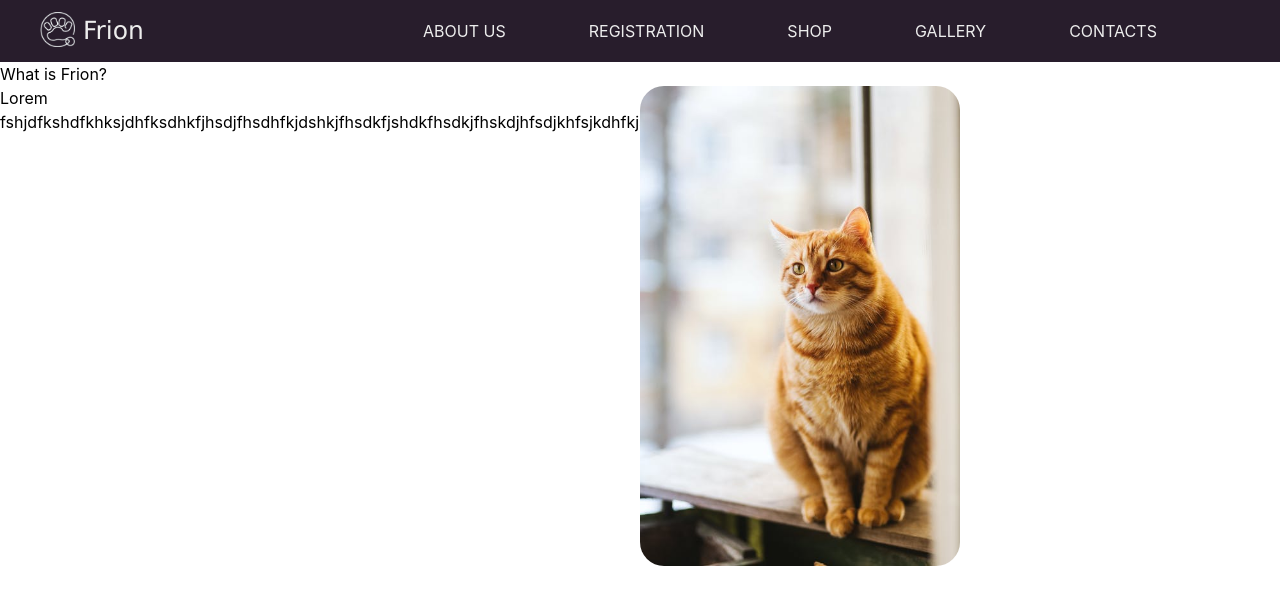
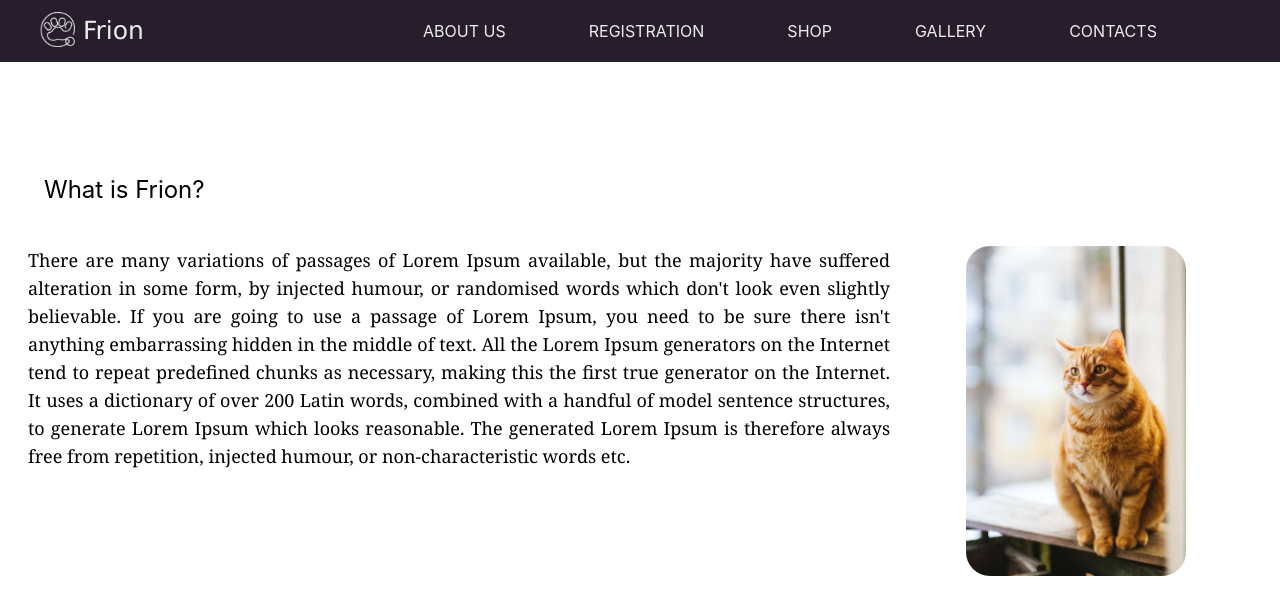
Before and after one commit to Proveno/Frion, a Next.js app in the folder frion-next-js-app/: page / in a window 1280 px wide. Shown: the top 614 px of the page. Built offline with nearby package versions, Linux system fonts and the light colour scheme.

Commit message:
added InfoBlock

```diff
--- a/frion-next-js-app/pages/index.js
+++ b/frion-next-js-app/pages/index.js
@@ -1,11 +1,11 @@
-import React, { useState } from 'react'
-import Image from 'next/image'
-import navBar from '../styles/navBar.module.css'
-import infBlock from '../styles/infoBlock.module.css'
+import React, { useState } from "react";
+import Image from "next/image";
+import navBar from "../styles/navBar.module.css";
+import infBlock from "../styles/infoBlock.module.css";
 
-import MenuIcon from '../assets/logo.png'
-import CatImage from '../assets/InformationCat.jpeg'
-import CloseIcon from '../assets/window-close-regular.svg'
+import MenuIcon from "../assets/logo.png";
+import CatImage from "../assets/InformationCat.jpeg";
+import CloseIcon from "../assets/window-close-regular.svg";
 
 export default function Home() {
   // const [isSideMenuOpen, setisSideMenuOpen] = useState(false)
@@ -14,28 +14,25 @@ export default function Home() {
   //   (isSideMenuOpen) ? setisSideMenuOpen(false) : setisSideMenuOpen(true)
   // }
 
-
   return (
     <div>
       {/* NavBar */}
-      <div className={`sticky flex justify-between top-0 py-3 px-10 ${navBar.navBar}`} >
+      <div
+        className={`sticky flex justify-between top-0 py-3 px-10 ${navBar.navBar}`}
+      >
         {/* Logo/Home */}
         <div className={`flex`}>
           <div className={`${navBar.imageLogo}`}>
-            <Image src={MenuIcon} alt="Logo picture :>"/>
+            <Image src={MenuIcon} alt="Logo picture :>" />
           </div>
           <div className={`ml-2 ${navBar.textLogo}`}>
-            <a>
-              Frion
-            </a>
+            <a>Frion</a>
           </div>
         </div>
 
         {/* NavButtons */}
         <div className={`flex justify-between w-9/12`}>
-          <div className={`self-center`}>
-            {/* Indent from logo */}
-          </div>
+          <div className={`self-center`}>{/* Indent from logo */}</div>
           <div className={`self-center`}>
             <button>ABOUT US</button>
           </div>
@@ -51,23 +48,42 @@ export default function Home() {
           <div className={`self-center`}>
             <button>CONTACTS</button>
           </div>
-          <div className={`self-center`}>
-            {/* Indent from right border */}
-          </div>
+          <div className={`self-center`}>{/* Indent from right border */}</div>
         </div>
-
-
       </div>
       {/* About Us */}
-      <div>
-        <h3>What is Frion?</h3>
-        <div className='flex'>
-          <div className='self-start justify-center w-1/2'>
-            Lorem fshjdfkshdfkhksjdhfksdhkfjhsdjfhsdhfkjdshkjfhsdkfjshdkfhsdkjfhskdjhfsdjkhfsjkdhfkjsdhfjsdhfjksdhjkfshdfk
-          </div>
-          <div className='self-center justify-center w-1/2'>
-            <div className={`${infBlock.catImage}`}>
-            <Image className='border-none rounded-3xl' src={CatImage} alt="Picture with cat :>"/>
+      <div className="container mx-auto">
+        <div className="px-7 py-28">
+          <p className="text-2xl ml-4">What is Frion?</p>
+          <div className="flex mt-10">
+            <div className="self-start justify-center w-3/4">
+              <p
+                className={`whitespace-normal break-word indent-8 text-justify font-serif text-lg pr-14`}
+              >
+                {/* TODO: Rewrite text!!! */}
+                There are many variations of passages of Lorem Ipsum available,
+                but the majority have suffered alteration in some form, by
+                injected humour, or randomised words which don't look even
+                slightly believable. If you are going to use a passage of Lorem
+                Ipsum, you need to be sure there isn't anything embarrassing
+                hidden in the middle of text. All the Lorem Ipsum generators on
+                the Internet tend to repeat predefined chunks as necessary,
+                making this the first true generator on the Internet. It uses a
+                dictionary of over 200 Latin words, combined with a handful of
+                model sentence structures, to generate Lorem Ipsum which looks
+                reasonable. The generated Lorem Ipsum is therefore always free
+                from repetition, injected humour, or non-characteristic words
+                etc.
+              </p>
+            </div>
+            <div className="self-center text-right ml-5">
+              <div className={`${infBlock.catImage}`}>
+                <Image
+                  className="border-none rounded-3xl"
+                  src={CatImage}
+                  alt="Picture with cat :>"
+                />
+              </div>
             </div>
           </div>
         </div>
@@ -87,17 +103,23 @@ export default function Home() {
     //         </button>
     //         {(isSideMenuOpen) ? SideMenu() : ''}
     //   </div>
-  )
+  );
 }
 
 function SideMenu() {
   return (
     <div className="fixed h-screen w-1/2 sm:w-1/4 lg:hidden bg-blue-500 top-8">
       <ul className="menu-list flex flex-col text-xs font-bold">
-        <li className="menu-list-item py-2 hover:bg-white hover:text-blue-700"><a href="#">Home</a></li>
-        <li className="menu-list-item py-2 hover:bg-white hover:text-blue-700"><a href="#">Profile</a></li>
-        <li className="menu-list-item py-2 hover:bg-white hover:text-blue-700"><a href="#">Settings</a></li>
+        <li className="menu-list-item py-2 hover:bg-white hover:text-blue-700">
+          <a href="#">Home</a>
+        </li>
+        <li className="menu-list-item py-2 hover:bg-white hover:text-blue-700">
+          <a href="#">Profile</a>
+        </li>
+        <li className="menu-list-item py-2 hover:bg-white hover:text-blue-700">
+          <a href="#">Settings</a>
+        </li>
       </ul>
     </div>
-  )
+  );
 }
--- a/frion-next-js-app/styles/infoBlock.module.css
+++ b/frion-next-js-app/styles/infoBlock.module.css
@@ -1,4 +1,8 @@
 .catImage{
-    width: 50%;
-    height: 50%;
+    width: 100%;
+    height: 100%;
+    max-width: 220px;
 }
+.textInfo{
+    font-size: 25px;
+}
```
Also changed, not shown: 1 other file (tests, documents, lock files or other folders).
